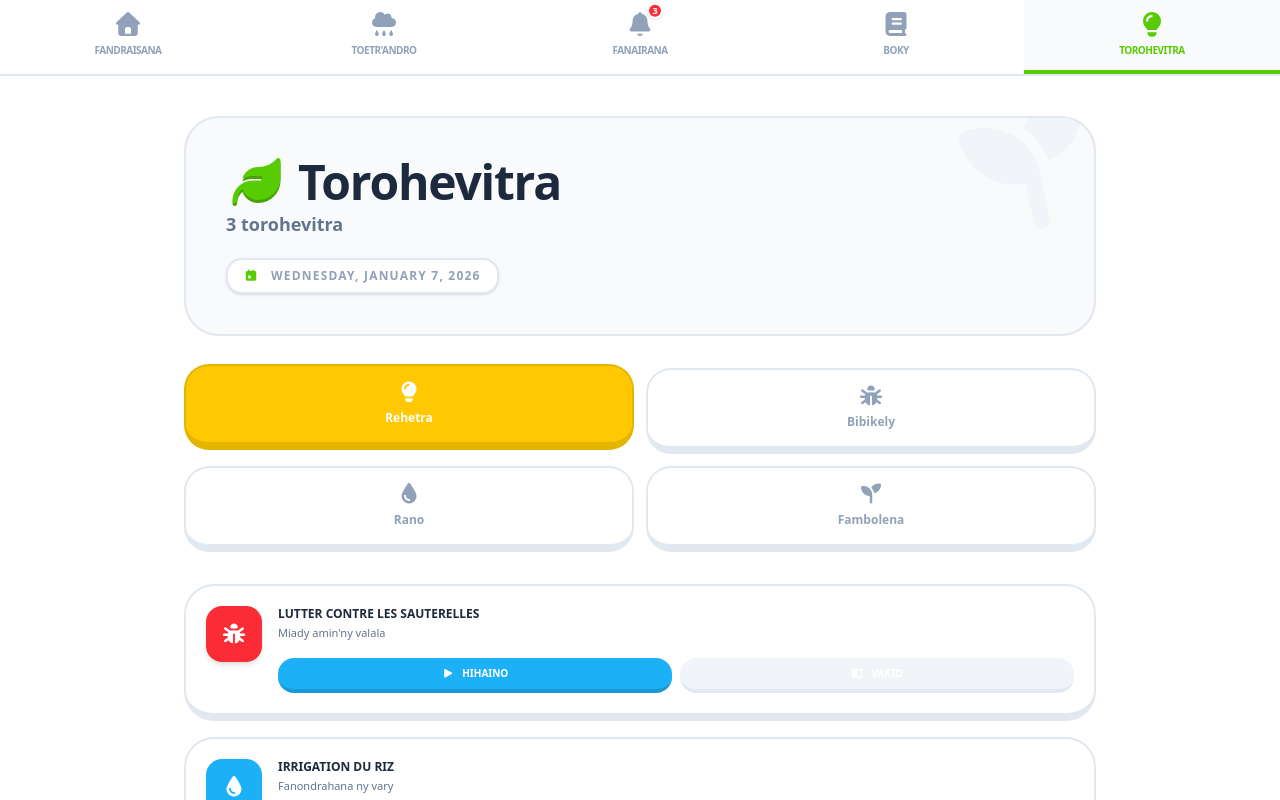
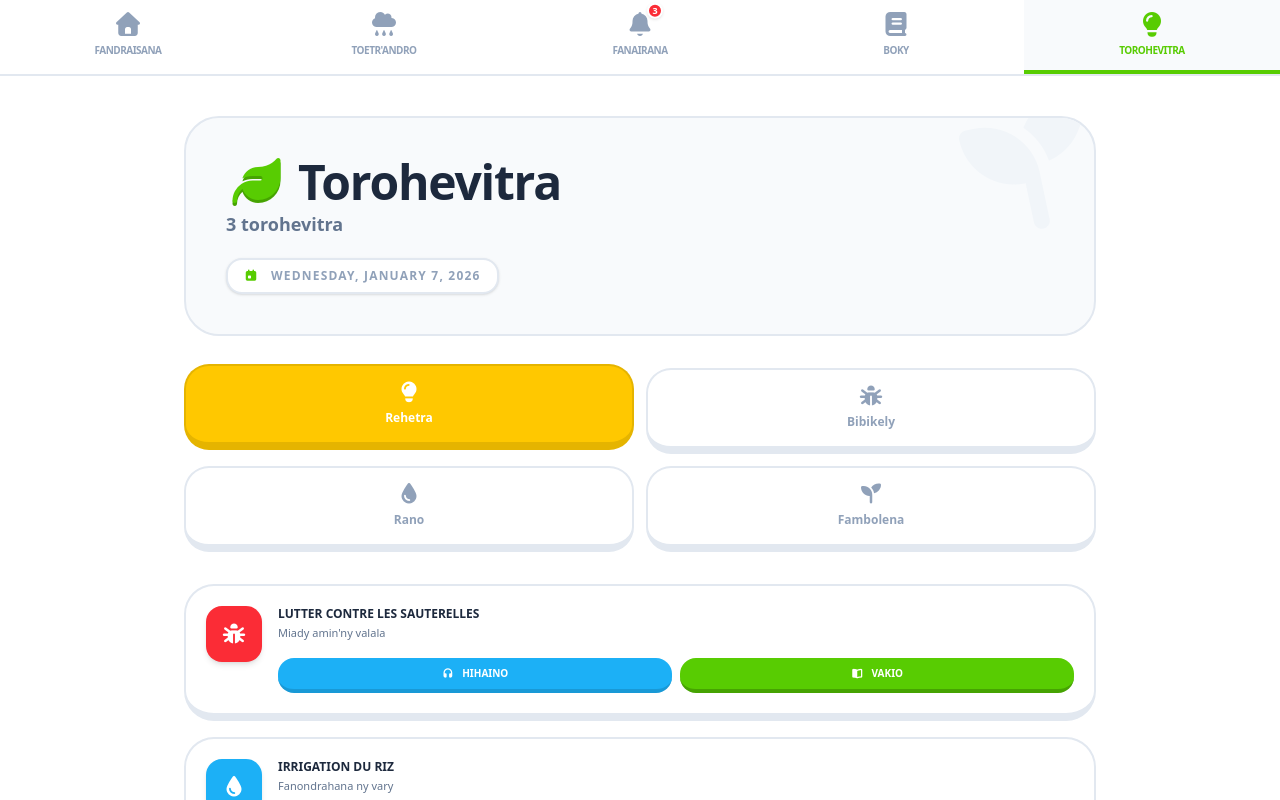
Before and after one commit to mekill404/tantsaha-connect, a React (Vite) app: page /torohevitra in a window 1280 px wide. Built offline with nearby package versions, Linux system fonts and the light colour scheme; no server answers.

Commit message:
refactor: desing

```diff
--- a/src/components/torohevitra/ConseilCard.tsx
+++ b/src/components/torohevitra/ConseilCard.tsx
@@ -16,19 +16,20 @@ const ConseilCard = ({ item, onPlay, onRead }: any) => (
         <div className="flex gap-2">
           <Button
             label="Hihaino"
-            icon="fa-play"
+            icon="fa-headphones"
             onClick={() => onPlay(item)}
             className="flex-1 text-[10px] py-2 px-0"
             colorClass="bg-tantsaha-blue"
             borderClass="border-tantsaha-blue-border"
           />
+
           <Button
             label="Vakio"
             icon="fa-book-open"
             onClick={() => onRead(item)}
-            className="flex-1 text-[10px] py-2 px-0 text-slate-500"
-            colorClass="bg-slate-100"
-            borderClass="border-slate-200"
+            className="flex-1 text-[10px] py-2 px-0 text-white"
+            colorClass="bg-tantsaha-green"
+            borderClass="border-tantsaha-green-border"
           />
         </div>
       </div>
```
